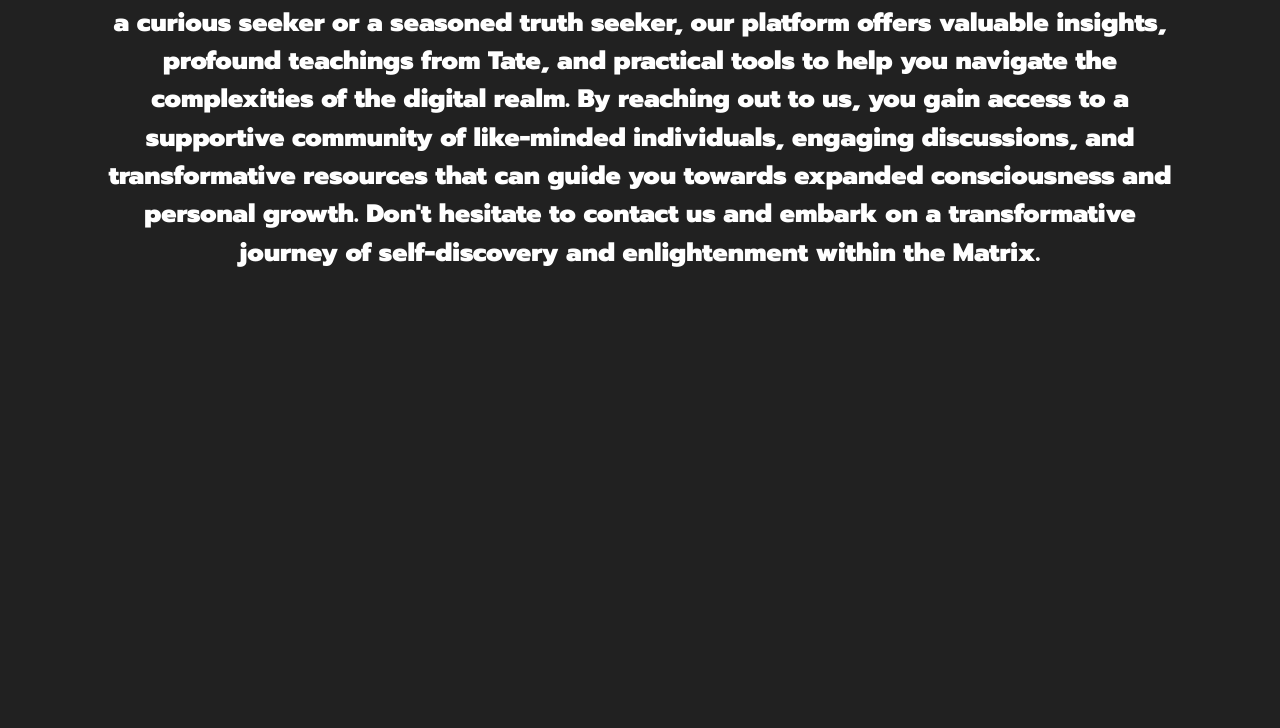
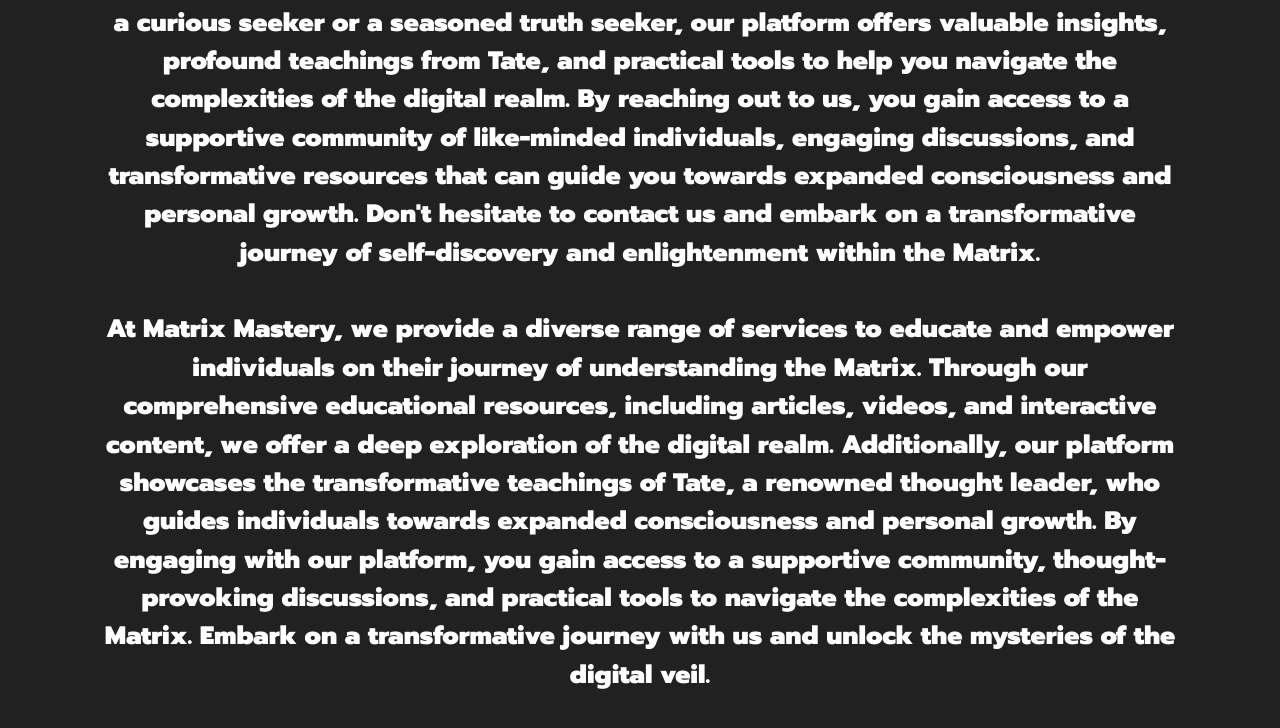
Before and after one commit to Aby-ss/Matrix-mastery, a plain HTML site: page contact-us.html in a window 1280 px wide. Shown: the part 1127-1855 px from the top of the page. Drawn offline with Linux system fonts and the light colour scheme.

Commit message:
Added services explanation ✅

```diff
--- a/contact-us.html
+++ b/contact-us.html
@@ -267,4 +267,8 @@
     <section>
         <h3 style="text-align: center; font-size: 39px; max-width: 1650px; margin-top: -80px;">Contacting us at Matrix Mastery opens up a world of opportunities for expanding your understanding and deepening your exploration of the Matrix. Whether you're a curious seeker or a seasoned truth seeker, our platform offers valuable insights, profound teachings from Tate, and practical tools to help you navigate the complexities of the digital realm. By reaching out to us, you gain access to a supportive community of like-minded individuals, engaging discussions, and transformative resources that can guide you towards expanded consciousness and personal growth. Don't hesitate to contact us and embark on a transformative journey of self-discovery and enlightenment within the Matrix.</h3>
     </section>
+
+    <section>
+      <h3 style="text-align: center; font-size: 39px; max-width: 1650px; margin-top: -80px;">At Matrix Mastery, we provide a diverse range of services to educate and empower individuals on their journey of understanding the Matrix. Through our comprehensive educational resources, including articles, videos, and interactive content, we offer a deep exploration of the digital realm. Additionally, our platform showcases the transformative teachings of Tate, a renowned thought leader, who guides individuals towards expanded consciousness and personal growth. By engaging with our platform, you gain access to a supportive community, thought-provoking discussions, and practical tools to navigate the complexities of the Matrix. Embark on a transformative journey with us and unlock the mysteries of the digital veil.</h3>
+  </section>
 </body>
```
